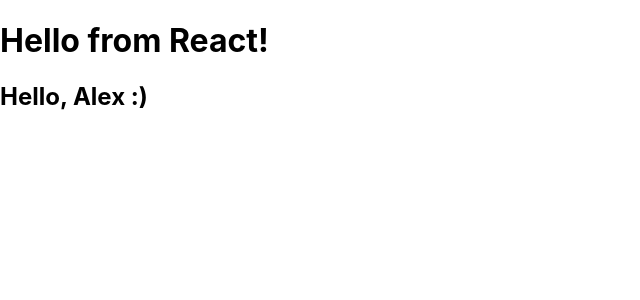
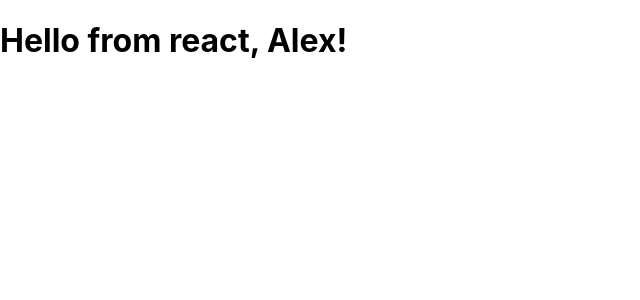
Before and after one commit to aerialist7/react-task-tracker, a React (Create React App) app: page / in a window 1280 px wide. Shown: the top 300 px of the page, without its empty margins (0-640 px from the left). Built offline with nearby package versions, Linux system fonts and the light colour scheme; the HTML template or start-up script is replaced by a standard one.

Commit message:
Header component base

```diff
--- a/package.json
+++ b/package.json
@@ -10,6 +10,9 @@
     "react-dom": "^17.0.1",
     "react-scripts": "4.0.1",
     "web-vitals": "^0.2.4"
+  },
+  "devDependencies": {
+    "prop-types": "^15.7.2"
   },
   "scripts": {
     "start": "react-scripts start",
--- a/src/App.js
+++ b/src/App.js
@@ -1,10 +1,11 @@
+import Header from "./Header"
+
 function App() {
     const name = "Alex"
 
     return (
         <div className="container">
-            <h1>Hello from React!</h1>
-            <h2>Hello, {name} :)</h2>
+            <Header title={`Hello from react, ${name}!`}/>
         </div>
     )
 }
--- /dev/null
+++ b/src/Header.js
@@ -0,0 +1,18 @@
+import React from "react"
+import PropTypes from "prop-types"
+
+const Header = ({title}) => (
+    <header>
+        <h1>{title}</h1>
+    </header>
+)
+
+Header.defaultProps = {
+    title: "Task Tracker",
+}
+
+Header.propTypes = {
+    title: PropTypes.string.isRequired,
+}
+
+export default Header
```
